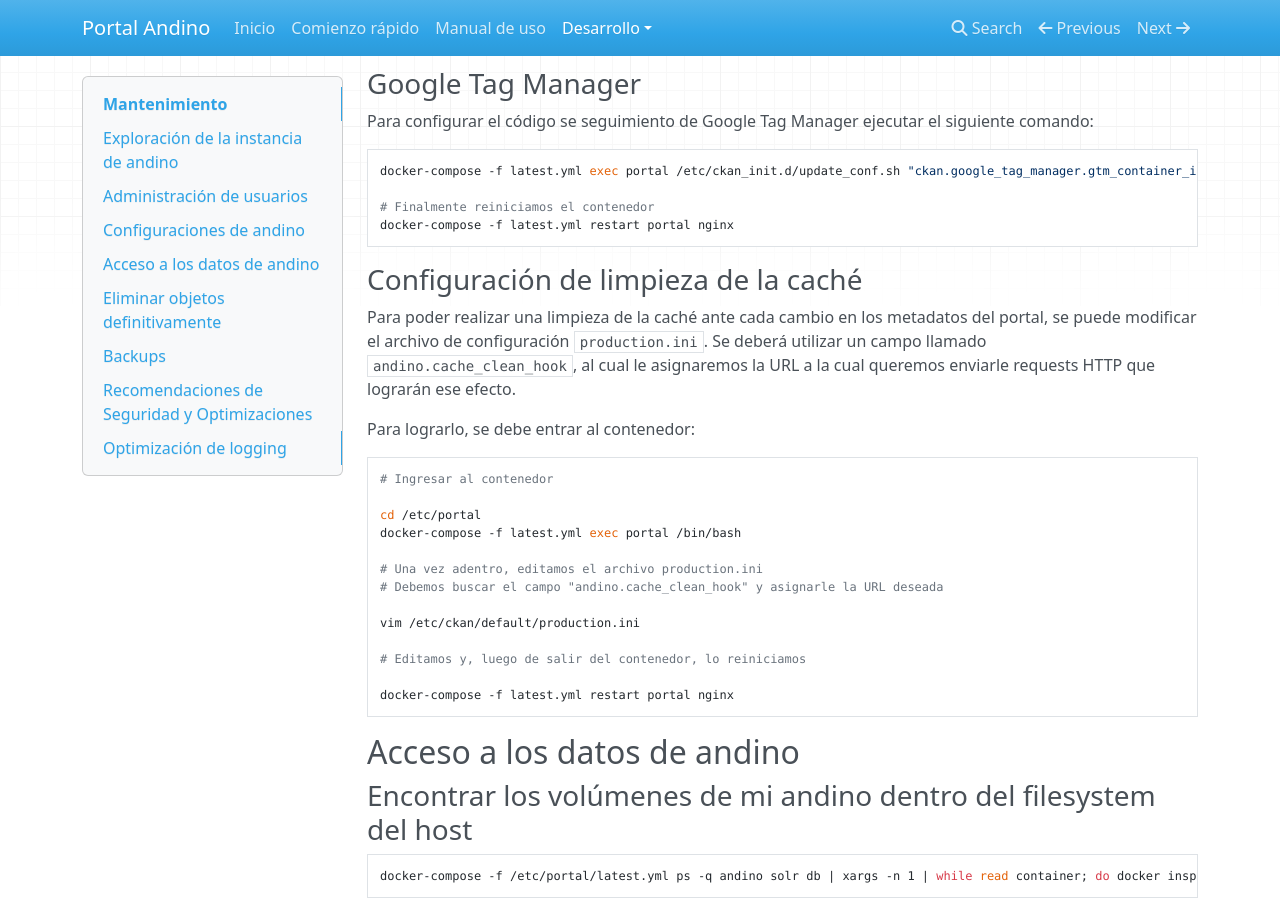
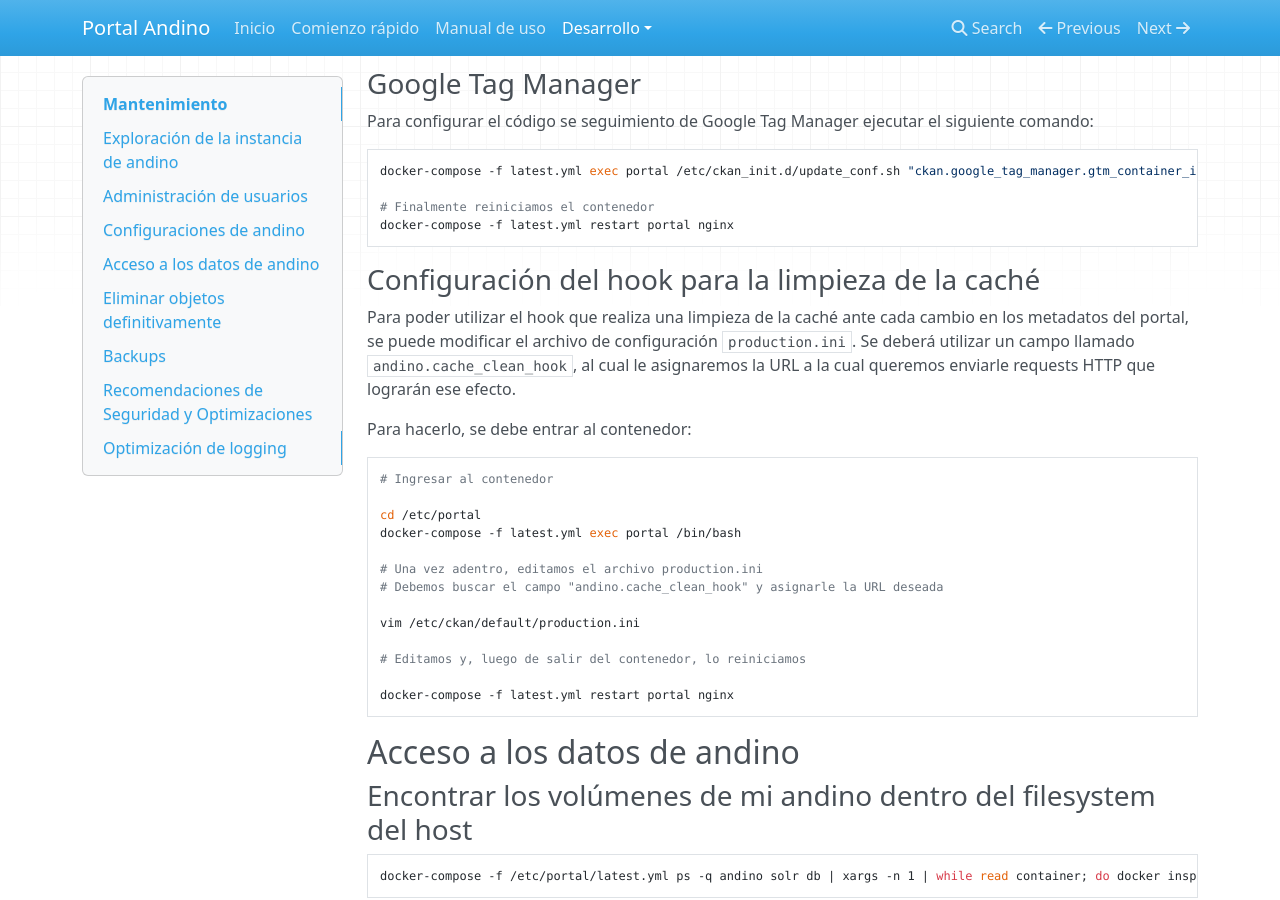
Before and after one commit to datosgobar/portal-andino, an MkDocs documentation site: the page built from docs/developers/maintenance.md, in a window 1280 px wide and 900 px high, scrolled down 3980 px. Built offline with MkDocs 1.6.1, drawn with Linux system fonts in a browser that asks for light colours; nearby versions of some CDN libraries; old or Windows-style settings are respelled for this version of MkDocs.

Commit message:
Edito la sección para la configuración de la caché

````diff
--- a/docs/developers/maintenance.md
+++ b/docs/developers/maintenance.md
@@ -198,13 +198,13 @@ Para configurar el código se seguimiento de Google Tag Manager ejecutar el sigu
     # Finalmente reiniciamos el contenedor
     docker-compose -f latest.yml restart portal nginx
 
-### Configuración de limpieza de la caché
+### Configuración del hook para la limpieza de la caché
 
-Para poder realizar una limpieza de la caché ante cada cambio en los metadatos del portal, se puede modificar el archivo
-de configuración `production.ini`. Se deberá utilizar un campo llamado `andino.cache_clean_hook`, al cual le
-asignaremos la URL a la cual queremos enviarle requests HTTP que lograrán ese efecto.
+Para poder utilizar el hook que realiza una limpieza de la caché ante cada cambio en los metadatos del portal, se puede
+modificar el archivo de configuración `production.ini`. Se deberá utilizar un campo llamado `andino.cache_clean_hook`,
+al cual le asignaremos la URL a la cual queremos enviarle requests HTTP que lograrán ese efecto.
 
-Para lograrlo, se debe entrar al contenedor:
+Para hacerlo, se debe entrar al contenedor:
 
 ```bash
 # Ingresar al contenedor
````
